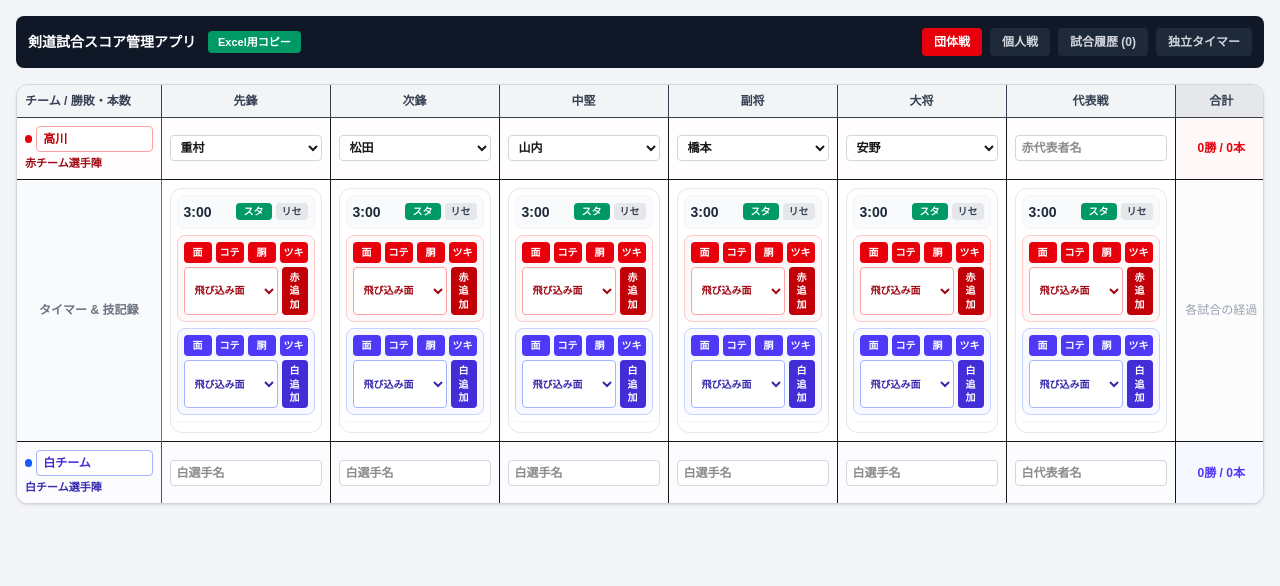
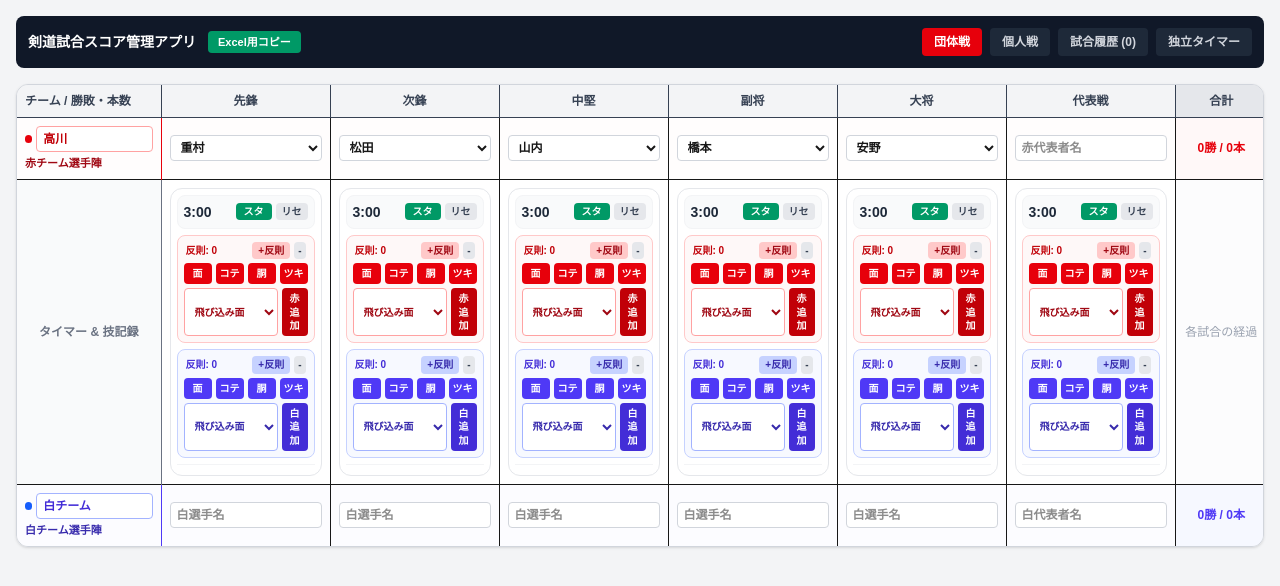
Before and after one commit to marcia031503-prog/kendo-score-app, a Next.js app: page / in a window 1280 px wide. Shown: the top 586 px of the page. Built offline with nearby package versions, Linux system fonts and the light colour scheme.

Commit message:
feat: add penalty (foul/jido) counters for each match column and individual tab

```diff
--- a/src/app/page.js
+++ b/src/app/page.js
@@ -37,10 +37,21 @@ export default function KendoScoreApp() {
     senpo: [], jiho: [], chuken: [], fukusho: [], taisho: [], daicho: []
   });
 
+  // 反則（指導）カウント用ステート追加
+  const [penalties, setPenalties] = useState({
+    senpo: { red: 0, white: 0 },
+    jiho: { red: 0, white: 0 },
+    chuken: { red: 0, white: 0 },
+    fukusho: { red: 0, white: 0 },
+    taisho: { red: 0, white: 0 },
+    daicho: { red: 0, white: 0 },
+  });
+
   // 個人戦用ステート
   const [indivRedPlayer, setIndivRedPlayer] = useState('赤選手');
   const [indivWhitePlayer, setIndivWhitePlayer] = useState('白選手');
   const [indivLogs, setIndivLogs] = useState([]);
+  const [indivPenalties, setIndivPenalties] = useState({ red: 0, white: 0 });
 
   // 試合履歴用
   const [historyList, setHistoryList] = useState([]);
@@ -52,11 +63,22 @@ export default function KendoScoreApp() {
     }));
   };
 
+  const handlePenaltyChange = (pos, team, delta) => {
+    setPenalties(prev => ({
+      ...prev,
+      [pos]: {
+        ...prev[pos],
+        [team]: Math.max(0, prev[pos][team] + delta)
+      }
+    }));
+  };
+
   const calculateScore = (team) => {
     let hon = 0;
     Object.values(matchLogs).forEach(logs => {
       logs.forEach(l => { if (l.team === team) hon++; });
     });
+    // 反則（指導2回で相手に一本＝実質本数への加算ルール対応にするか、今回はカウンター表示のみ）
     let wins = 0;
     positions.forEach(p => {
       const redHon = (matchLogs[p.key] || []).filter(l => l.team === 'red').length;
@@ -159,7 +181,12 @@ export default function KendoScoreApp() {
                 </td>
                 {positions.map(p => (
                   <td key={p.key} className="p-2 border-r align-top">
-                    <CompactMatchColumn logs={matchLogs[p.key] || []} onAddWaza={(team, w) => handleAddWaza(p.key, team, w)} />
+                    <CompactMatchColumn
+                      logs={matchLogs[p.key] || []}
+                      penalties={penalties[p.key]}
+                      onAddWaza={(team, w) => handleAddWaza(p.key, team, w)}
+                      onPenaltyChange={(team, delta) => handlePenaltyChange(p.key, team, delta)}
+                    />
                   </td>
                 ))}
                 <td className="p-2 text-center text-gray-400 bg-gray-50/50 align-middle">
@@ -210,7 +237,12 @@ export default function KendoScoreApp() {
               <div className="text-center font-bold text-red-600 text-lg">
                 {indivLogs.filter(l => l.team === 'red').length} 本
               </div>
-              <div className="grid grid-cols-2 gap-1">
+              <div className="text-xs text-red-600 font-bold">反則(指導): {indivPenalties.red}</div>
+              <div className="flex gap-1">
+                <button onClick={() => setIndivPenalties(p => ({...p, red: p.red + 1}))} className="px-2 py-0.5 bg-red-100 text-red-700 rounded font-bold text-[10px]">+ 反則</button>
+                <button onClick={() => setIndivPenalties(p => ({...p, red: Math.max(0, p.red - 1)}))} className="px-2 py-0.5 bg-gray-200 text-gray-700 rounded font-bold text-[10px]">-</button>
+              </div>
+              <div className="grid grid-cols-2 gap-1 pt-2">
                 {quickWazas.map(w => (
                   <button key={w} onClick={() => setIndivLogs([...indivLogs, { id: Math.random().toString(36), team: 'red', waza: w }])} className="bg-red-600 hover:bg-red-700 text-white py-1 rounded font-bold">{w}</button>
                 ))}
@@ -221,7 +253,12 @@ export default function KendoScoreApp() {
               <div className="text-center font-bold text-indigo-600 text-lg">
                 {indivLogs.filter(l => l.team === 'white').length} 本
               </div>
-              <div className="grid grid-cols-2 gap-1">
+              <div className="text-xs text-indigo-600 font-bold">反則(指導): {indivPenalties.white}</div>
+              <div className="flex gap-1">
+                <button onClick={() => setIndivPenalties(p => ({...p, white: p.white + 1}))} className="px-2 py-0.5 bg-indigo-100 text-indigo-700 rounded font-bold text-[10px]">+ 反則</button>
+                <button onClick={() => setIndivPenalties(p => ({...p, white: Math.max(0, p.white - 1)}))} className="px-2 py-0.5 bg-gray-200 text-gray-700 rounded font-bold text-[10px]">-</button>
+              </div>
+              <div className="grid grid-cols-2 gap-1 pt-2">
                 {quickWazas.map(w => (
                   <button key={w} onClick={() => setIndivLogs([...indivLogs, { id: Math.random().toString(36), team: 'white', waza: w }])} className="bg-indigo-600 hover:bg-indigo-700 text-white py-1 rounded font-bold">{w}</button>
                 ))}
@@ -230,7 +267,7 @@ export default function KendoScoreApp() {
           </div>
           <div className="flex justify-between items-center pt-2 border-t">
             <div className="text-gray-500">履歴: {indivLogs.length}件</div>
-            <button onClick={() => setIndivLogs([])} className="px-3 py-1 bg-gray-200 rounded font-bold text-gray-700">リセット</button>
+            <button onClick={() => { setIndivLogs([]); setIndivPenalties({ red: 0, white: 0 }); }} className="px-3 py-1 bg-gray-200 rounded font-bold text-gray-700">リセット</button>
           </div>
         </div>
       )}
@@ -298,7 +335,7 @@ function StandaloneTimer() {
   );
 }
 
-function CompactMatchColumn({ logs, onAddWaza }) {
+function CompactMatchColumn({ logs, penalties, onAddWaza, onPenaltyChange }) {
   const [seconds, setSeconds] = useState(180);
   const [isRunning, setIsRunning] = useState(false);
   const [redSelected, setRedSelected] = useState(allWazas[0]);
@@ -334,8 +371,15 @@ function CompactMatchColumn({ logs, onAddWaza }) {
         </div>
       </div>
 
-      {/* 赤チーム操作 */}
+      {/* 赤チーム操作 ＆ 反則 */}
       <div className="bg-red-50/50 border border-red-200 rounded-lg p-1.5 space-y-1">
+        <div className="flex justify-between items-center text-[10px] font-bold text-red-700 px-0.5">
+          <span>反則: {penalties?.red || 0}</span>
+          <div className="flex gap-1">
+            <button onClick={() => onPenaltyChange('red', 1)} className="px-1.5 py-0.5 bg-red-200 hover:bg-red-300 rounded text-red-800 font-bold">+反則</button>
+            <button onClick={() => onPenaltyChange('red', -1)} className="px-1 py-0.5 bg-gray-200 hover:bg-gray-300 rounded text-gray-700">-</button>
+          </div>
+        </div>
         <div className="grid grid-cols-4 gap-1">
           {quickWazas.map(w => (
             <button key={w} onClick={() => onAddWaza('red', w)} className="bg-red-600 hover:bg-red-700 text-white text-[10px] py-1 rounded font-bold">{w}</button>
@@ -351,8 +395,15 @@ function CompactMatchColumn({ logs, onAddWaza }) {
         </div>
       </div>
 
-      {/* 白チーム操作 */}
+      {/* 白チーム操作 ＆ 反則 */}
       <div className="bg-indigo-50/50 border border-indigo-200 rounded-lg p-1.5 space-y-1">
+        <div className="flex justify-between items-center text-[10px] font-bold text-indigo-700 px-0.5">
+          <span>反則: {penalties?.white || 0}</span>
+          <div className="flex gap-1">
+            <button onClick={() => onPenaltyChange('white', 1)} className="px-1.5 py-0.5 bg-indigo-200 hover:bg-indigo-300 rounded text-indigo-800 font-bold">+反則</button>
+            <button onClick={() => onPenaltyChange('white', -1)} className="px-1 py-0.5 bg-gray-200 hover:bg-gray-300 rounded text-gray-700">-</button>
+          </div>
+        </div>
         <div className="grid grid-cols-4 gap-1">
           {quickWazas.map(w => (
             <button key={w} onClick={() => onAddWaza('white', w)} className="bg-indigo-600 hover:bg-indigo-700 text-white text-[10px] py-1 rounded font-bold">{w}</button>
```
